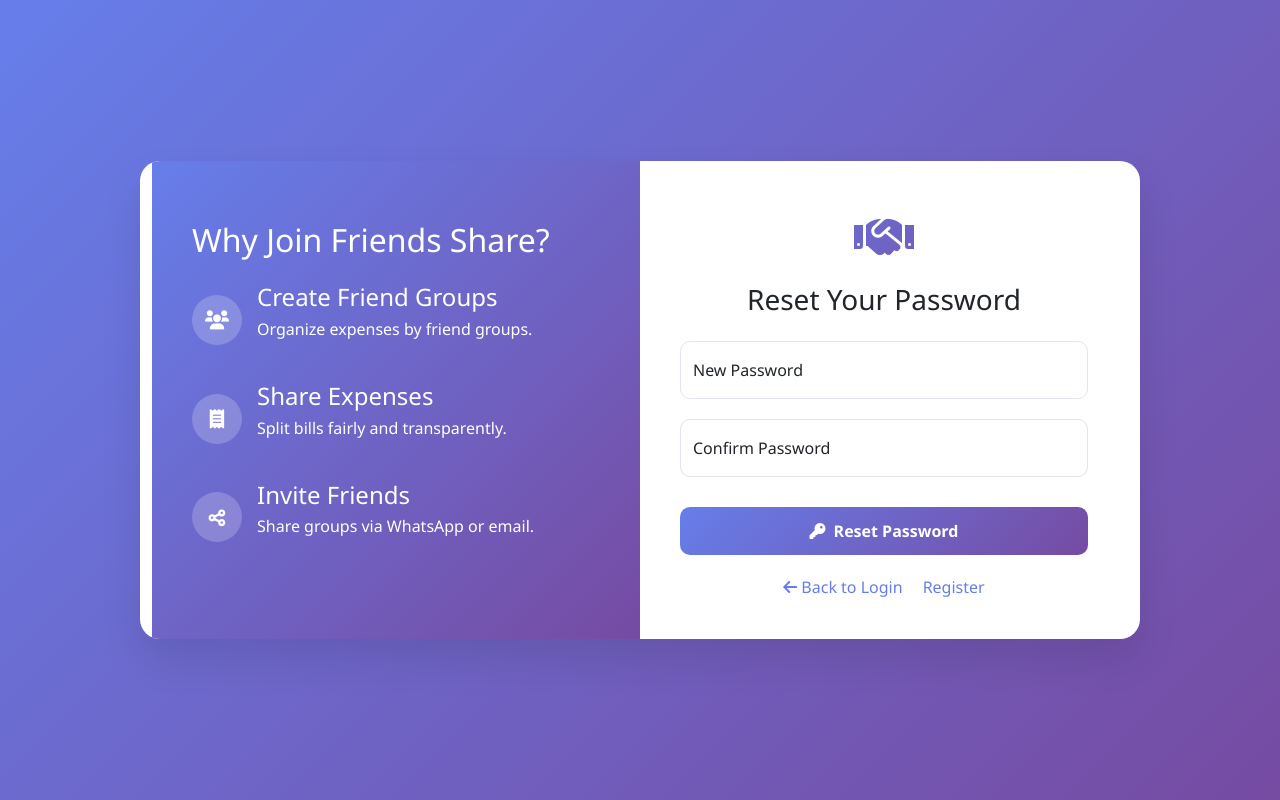
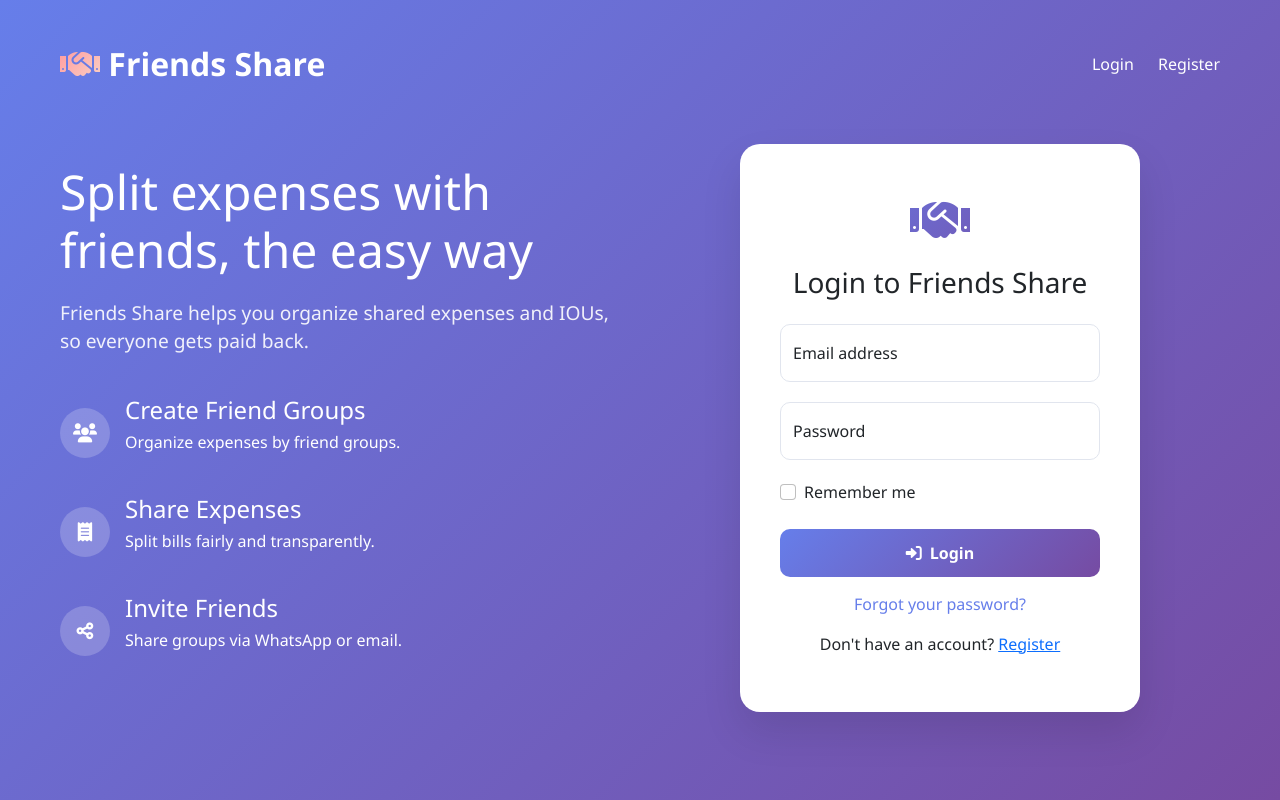
Before and after one commit to Premnat30/settle_up, a Flask app: template templates/reset_password.html in a window 1280 px wide. Run offline with Flask 3, Linux system fonts and the light colour scheme; the template is opened without the code that fills it, so the values that code supplies are empty.

```diff
--- a/templates/reset_password.html
+++ b/templates/reset_password.html
@@ -3,7 +3,7 @@
 <head>
     <meta charset="UTF-8">
     <meta name="viewport" content="width=device-width, initial-scale=1.0">
-    <title>Reset Password - Friends Share</title>
+    <title>Friends Share - Home</title>
     <link href="https://cdn.jsdelivr.net/npm/bootstrap@5.1.3/dist/css/bootstrap.min.css" rel="stylesheet">
     <link rel="stylesheet" href="https://cdnjs.cloudflare.com/ajax/libs/font-awesome/6.0.0/css/all.min.css">
     <style>
@@ -16,48 +16,78 @@
         body {
             background: linear-gradient(135deg, #667eea 0%, #764ba2 100%);
             min-height: 100vh;
-            display: flex;
-            align-items: center;
-            justify-content: center;
             font-family: 'Segoe UI', Tahoma, Geneva, Verdana, sans-serif;
+        }
+
+        .container {
+            max-width: 1200px;
+            margin: 0 auto;
             padding: 20px;
         }
 
-        .container {
+        header {
             display: flex;
-            max-width: 1000px;
-            width: 100%;
-            background: white;
-            border-radius: 20px;
-            overflow: hidden;
-            box-shadow: 0 20px 40px rgba(0,0,0,0.1);
+            justify-content: space-between;
+            align-items: center;
+            padding: 20px 0;
         }
 
-        .left-panel {
+        .logo {
+            font-size: 2rem;
+            font-weight: bold;
+            color: white;
+        }
+
+        .logo i {
+            background: linear-gradient(135deg, #ff9a9e 0%, #fad0c4 100%);
+            -webkit-background-clip: text;
+            -webkit-text-fill-color: transparent;
+        }
+
+        .nav-links a {
+            color: white;
+            text-decoration: none;
+            margin-left: 20px;
+            font-weight: 500;
+            transition: all 0.3s;
+        }
+
+        .nav-links a:hover {
+            text-decoration: underline;
+        }
+
+        .main-content {
+            display: flex;
+            min-height: 80vh;
+            align-items: center;
+        }
+
+        .left-content {
             flex: 1;
-            background: linear-gradient(135deg, #667eea 0%, #764ba2 100%);
             color: white;
-            padding: 40px;
+            padding-right: 40px;
+        }
+
+        .right-content {
+            flex: 1;
             display: flex;
-            flex-direction: column;
             justify-content: center;
         }
 
-        .right-panel {
-            flex: 1;
-            padding: 40px;
-            display: flex;
-            flex-direction: column;
-            justify-content: center;
+        h1 {
+            font-size: 3rem;
+            margin-bottom: 20px;
+            line-height: 1.2;
         }
 
-        .brand-logo {
-            font-size: 3rem;
-            background: linear-gradient(135deg, #667eea 0%, #764ba2 100%);
-            -webkit-background-clip: text;
-            -webkit-text-fill-color: transparent;
-            margin-bottom: 10px;
-            text-align: center;
+        .subtitle {
+            font-size: 1.2rem;
+            margin-bottom: 30px;
+            opacity: 0.9;
+        }
+
+        .features {
+            margin-top: 40px;
         }
 
         .feature-item {
@@ -82,8 +112,98 @@
             margin-bottom: 5px;
         }
 
-        .reset-card {
+        .login-card {
+            background: white;
+            border-radius: 20px;
+            padding: 40px;
+            width: 100%;
+            max-width: 400px;
+            box-shadow: 0 20px 40px rgba(0,0,0,0.1);
+        }
+
+        .brand-logo {
+            font-size: 3rem;
+            background: linear-gradient(135deg, #667eea 0%, #764ba2 100%);
+            -webkit-background-clip: text;
+            -webkit-text-fill-color: transparent;
+            margin-bottom: 10px;
             text-align: center;
+        }
+
+        .form-floating {
+            margin-bottom: 20px;
+        }
+
+        .form-control {
+            border-radius: 10px;
+            padding: 12px;
+            border: 1px solid #e1e5ee;
+            transition: all 0.3s;
+        }
+
+        .form-control:focus {
+            border-color: #667eea;
+            box-shadow: 0 0 0 0.2rem rgba(102, 126, 234, 0.25);
+        }
+
+        .btn-login {
+            background: linear-gradient(135deg, #667eea 0%, #764ba2 100%);
+            border: none;
+            color: white;
+            padding: 12px;
+            border-radius: 10px;
+            font-weight: 600;
+            width: 100%;
+            margin-top: 10px;
+            transition: all 0.3s ease;
+        }
+
+        .btn-login:hover {
+            transform: translateY(-2px);
+            box-shadow: 0 5px 15px rgba(102, 126, 234, 0.4);
+        }
+
+        .form-check {
+            margin: 15px 0;
+        }
+
+        .forgot-password {
+            text-align: center;
+            margin: 15px 0;
+        }
+
+        .forgot-password a {
+            color: #667eea;
+            text-decoration: none;
+        }
+
+        .forgot-password a:hover {
+            text-decoration: underline;
+        }
+
+        .alert {
+            border-radius: 10px;
+            margin-bottom: 20px;
+        }
+
+        .spinner-border {
+            width: 1rem;
+            height: 1rem;
+            margin-right: 5px;
+        }
+
+        .modal-content {
+            border-radius: 20px;
+            border: none;
+        }
+
+        .modal-header {
+            border-bottom: 1px solid #e1e5ee;
+            padding: 20px 30px;
+        }
+
+        .modal-body {
+            padding: 30px;
         }
 
         .btn-reset {
@@ -103,66 +223,41 @@
             box-shadow: 0 5px 15px rgba(102, 126, 234, 0.4);
         }
 
-        .form-control {
-            border-radius: 10px;
-            padding: 12px;
-            border: 1px solid #e1e5ee;
-            transition: all 0.3s;
-        }
-
-        .form-control:focus {
-            border-color: #667eea;
-            box-shadow: 0 0 0 0.2rem rgba(102, 126, 234, 0.25);
-        }
-
-        .form-floating {
-            margin-bottom: 20px;
-        }
-
-        .alert {
-            border-radius: 10px;
-            margin-bottom: 20px;
-        }
-
-        .spinner-border {
-            width: 1rem;
-            height: 1rem;
-            margin-right: 5px;
-        }
-
-        .nav-links {
-            display: flex;
-            justify-content: center;
-            margin-top: 20px;
-        }
-
-        .nav-links a {
-            margin: 0 10px;
-            color: #667eea;
-            text-decoration: none;
-            font-weight: 500;
-        }
-
-        .nav-links a:hover {
-            text-decoration: underline;
-        }
-
         @media (max-width: 768px) {
-            .container {
+            .main-content {
                 flex-direction: column;
             }
 
-            .left-panel {
-                padding: 30px;
+            .left-content {
+                padding-right: 0;
+                margin-bottom: 40px;
+                text-align: center;
+            }
+
+            h1 {
+                font-size: 2.5rem;
             }
         }
     </style>
 </head>
 <body>
     <div class="container">
-        <div class="left-panel">
-            <h2 class="mb-4">Why Join Friends Share?</h2>
+        <header>
+            <div class="logo">
+                <i class="fas fa-handshake"></i> Friends Share
+            </div>
+            <div class="nav-links">
+                <a href="#" id="loginLink">Login</a>
+                <a href="#" id="registerLink">Register</a>
+            </div>
+        </header>
 
+        <div class="main-content">
+            <div class="left-content">
+                <h1>Split expenses with friends, the easy way</h1>
+                <p class="subtitle">Friends Share helps you organize shared expenses and IOUs, so everyone gets paid back.</p>
+
+                <div class="features">
                     <div class="feature-item">
                         <div class="feature-icon">
                             <i class="fas fa-users"></i>
@@ -193,49 +288,96 @@
                         </div>
                     </div>
                 </div>
+            </div>
 
-        <div class="right-panel">
-            <div class="reset-card">
+            <div class="right-content">
+                <div class="login-card">
                     <div class="brand-logo">
                         <i class="fas fa-handshake"></i>
                     </div>
-                <h3 class="mb-4">Reset Your Password</h3>
+                    <h3 class="text-center mb-4">Login to Friends Share</h3>
 
                     <div id="alertContainer"></div>
 
-                <form id="resetForm" method="POST">
+                    <form id="loginForm">
                         <div class="form-floating">
-                        <input type="password" class="form-control" id="password" name="password" placeholder="New Password" required>
-                        <label for="password">New Password</label>
+                            <input type="email" class="form-control" id="email" placeholder="name@example.com" required>
+                            <label for="email">Email address</label>
                         </div>
 
                         <div class="form-floating">
-                        <input type="password" class="form-control" id="confirm_password" name="confirm_password" placeholder="Confirm Password" required>
-                        <label for="confirm_password">Confirm Password</label>
+                            <input type="password" class="form-control" id="password" placeholder="Password" required>
+                            <label for="password">Password</label>
                         </div>
 
-                    <button type="submit" class="btn btn-reset" id="submitBtn">
-                        <i class="fas fa-key me-2"></i>Reset Password
+                        <div class="form-check">
+                            <input class="form-check-input" type="checkbox" id="rememberMe">
+                            <label class="form-check-label" for="rememberMe">
+                                Remember me
+                            </label>
+                        </div>
+
+                        <button type="submit" class="btn btn-login" id="loginBtn">
+                            <i class="fas fa-sign-in-alt me-2"></i>Login
                         </button>
                     </form>
 
-                <div class="nav-links">
-                    <a href="login.html"><i class="fas fa-arrow-left me-1"></i>Back to Login</a>
-                    <a href="register.html">Register</a>
+                    <div class="forgot-password">
+                        <a href="#" id="forgotPasswordLink">Forgot your password?</a>
+                    </div>
+
+                    <div class="text-center mt-3">
+                        <p>Don't have an account? <a href="#" id="registerLink2">Register</a></p>
+                    </div>
                 </div>
             </div>
         </div>
     </div>
 
+    <!-- Forgot Password Modal -->
+    <div class="modal fade" id="forgotPasswordModal" tabindex="-1" aria-hidden="true">
+        <div class="modal-dialog modal-dialog-centered">
+            <div class="modal-content">
+                <div class="modal-header">
+                    <h5 class="modal-title">Reset Password</h5>
+                    <button type="button" class="btn-close" data-bs-dismiss="modal" aria-label="Close"></button>
+                </div>
+                <div class="modal-body">
+                    <p class="mb-3">Enter your email address and we'll send you instructions to reset your password.</p>
+
+                    <div id="resetAlertContainer"></div>
+
+                    <form id="resetForm">
+                        <div class="form-floating mb-3">
+                            <input type="email" class="form-control" id="resetEmail" placeholder="name@example.com" required>
+                            <label for="resetEmail">Email address</label>
+                        </div>
+
+                        <button type="submit" class="btn btn-reset" id="resetBtn">
+                            <i class="fas fa-paper-plane me-2"></i>Send Reset Instructions
+                        </button>
+                    </form>
+                </div>
+            </div>
+        </div>
+    </div>
+
+    <script src="https://cdn.jsdelivr.net/npm/bootstrap@5.1.3/dist/js/bootstrap.bundle.min.js"></script>
     <script>
         document.addEventListener('DOMContentLoaded', function() {
+            // DOM Elements
+            const loginForm = document.getElementById('loginForm');
+            const loginBtn = document.getElementById('loginBtn');
+            const alertContainer = document.getElementById('alertContainer');
+            const forgotPasswordLink = document.getElementById('forgotPasswordLink');
             const resetForm = document.getElementById('resetForm');
-            const submitBtn = document.getElementById('submitBtn');
-            const alertContainer = document.getElementById('alertContainer');
+            const resetBtn = document.getElementById('resetBtn');
+            const resetAlertContainer = document.getElementById('resetAlertContainer');
+            const forgotPasswordModal = new bootstrap.Modal(document.getElementById('forgotPasswordModal'));
 
-            // Function to show alert message
-            function showAlert(message, type) {
-                alertContainer.innerHTML = `
+            // Show alert message
+            function showAlert(container, message, type) {
+                container.innerHTML = `
                     <div class="alert alert-${type} alert-dismissible fade show" role="alert">
                         ${message}
                         <button type="button" class="btn-close" data-bs-dismiss="alert"></button>
@@ -243,80 +385,91 @@
                 `;
             }
 
-            // Function to validate password
-            function validatePassword(password) {
-                // At least 8 characters, 1 uppercase, 1 lowercase, 1 number
-                const regex = /^(?=.*[a-z])(?=.*[A-Z])(?=.*\d).{8,}$/;
-                return regex.test(password);
-            }
+            // Login form submission
+            loginForm.addEventListener('submit', function(e) {
+                e.preventDefault();
 
-            // Form submission handler
+                const email = document.getElementById('email').value;
+                const password = document.getElementById('password').value;
+
+                // Show loading state
+                loginBtn.disabled = true;
+                loginBtn.innerHTML = '<span class="spinner-border spinner-border-sm" role="status" aria-hidden="true"></span> Logging in...';
+
+                // Simulate API call (replace with actual API call)
+                setTimeout(function() {
+                    // Reset button state
+                    loginBtn.disabled = false;
+                    loginBtn.innerHTML = '<i class="fas fa-sign-in-alt me-2"></i>Login';
+
+                    // Show success message
+                    showAlert(alertContainer, 'Login successful! Redirecting...', 'success');
+
+                    // Redirect to dashboard after 2 seconds
+                    setTimeout(function() {
+                        window.location.href = 'dashboard.html';
+                    }, 2000);
+                }, 1500);
+            });
+
+            // Forgot password link click
+            forgotPasswordLink.addEventListener('click', function(e) {
+                e.preventDefault();
+                forgotPasswordModal.show();
+            });
+
+            // Reset password form submission
             resetForm.addEventListener('submit', function(e) {
                 e.preventDefault();
 
-                const password = document.getElementById('password').value;
-                const confirmPassword = document.getElementById('confirm_password').value;
+                const email = document.getElementById('resetEmail').value;
 
-                // Validate passwords match
-                if (password !== confirmPassword) {
-                    showAlert('Passwords do not match. Please try again.', 'danger');
-                    return;
-                }
-
-                // Validate password strength
-                if (!validatePassword(password)) {
-                    showAlert('Password must be at least 8 characters long and contain at least one uppercase letter, one lowercase letter, and one number.', 'warning');
+                // Validate email format
+                const emailRegex = /^[^\s@]+@[^\s@]+\.[^\s@]+$/;
+                if (!emailRegex.test(email)) {
+                    showAlert(resetAlertContainer, 'Please enter a valid email address.', 'danger');
                     return;
                 }
 
                 // Show loading state
-                submitBtn.disabled = true;
-                submitBtn.innerHTML = '<span class="spinner-border spinner-border-sm" role="status" aria-hidden="true"></span> Resetting Password...';
+                resetBtn.disabled = true;
+                resetBtn.innerHTML = '<span class="spinner-border spinner-border-sm" role="status" aria-hidden="true"></span> Sending...';
 
                 // Simulate API call (replace with actual API call)
                 setTimeout(function() {
                     // Reset button state
-                    submitBtn.disabled = false;
-                    submitBtn.innerHTML = '<i class="fas fa-key me-2"></i>Reset Password';
+                    resetBtn.disabled = false;
+                    resetBtn.innerHTML = '<i class="fas fa-paper-plane me-2"></i>Send Reset Instructions';
 
                     // Show success message
-                    showAlert('Your password has been successfully reset! You can now log in with your new password.', 'success');
+                    showAlert(resetAlertContainer, 'Password reset instructions have been sent to your email!', 'success');
 
                     // Clear form
                     resetForm.reset();
 
-                    // Redirect to login page after 3 seconds
+                    // Close modal after 3 seconds
                     setTimeout(function() {
-                        window.location.href = 'login.html';
+                        forgotPasswordModal.hide();
                     }, 3000);
                 }, 2000);
             });
 
-            // Real-time password validation
-            document.getElementById('password').addEventListener('input', function() {
-                const password = this.value;
-                const confirmPassword = document.getElementById('confirm_password').value;
-
-                if (password && confirmPassword && password !== confirmPassword) {
-                    document.getElementById('confirm_password').style.borderColor = '#dc3545';
-                } else if (password && confirmPassword && password === confirmPassword) {
-                    document.getElementById('confirm_password').style.borderColor = '#28a745';
-                } else {
-                    document.getElementById('confirm_password').style.borderColor = '#e1e5ee';
-                }
+            // Register links
+            document.getElementById('registerLink').addEventListener('click', function(e) {
+                e.preventDefault();
+                window.location.href = 'register.html';
             });
 
-            document.getElementById('confirm_password').addEventListener('input', function() {
-                const password = document.getElementById('password').value;
-                const confirmPassword = this.value;
+            document.getElementById('registerLink2').addEventListener('click', function(e) {
+                e.preventDefault();
+                window.location.href = 'register.html';
+            });
 
-                if (password && confirmPassword && password !== confirmPassword) {
-                    this.style.borderColor = '#dc3545';
-                } else if (password && confirmPassword && password === confirmPassword) {
-                    this.style.borderColor = '#28a745';
-                } else {
-                    this.style.borderColor = '#e1e5ee';
-                }
+            // Login link
+            document.getElementById('loginLink').addEventListener('click', function(e) {
+                e.preventDefault();
+                // Already on login page, just scroll to form
+                document.querySelector('.login-card').scrollIntoView({ behavior: 'smooth' });
             });
         });
     </script>
```
Lines whose indentation alone changed are shown as unchanged.
